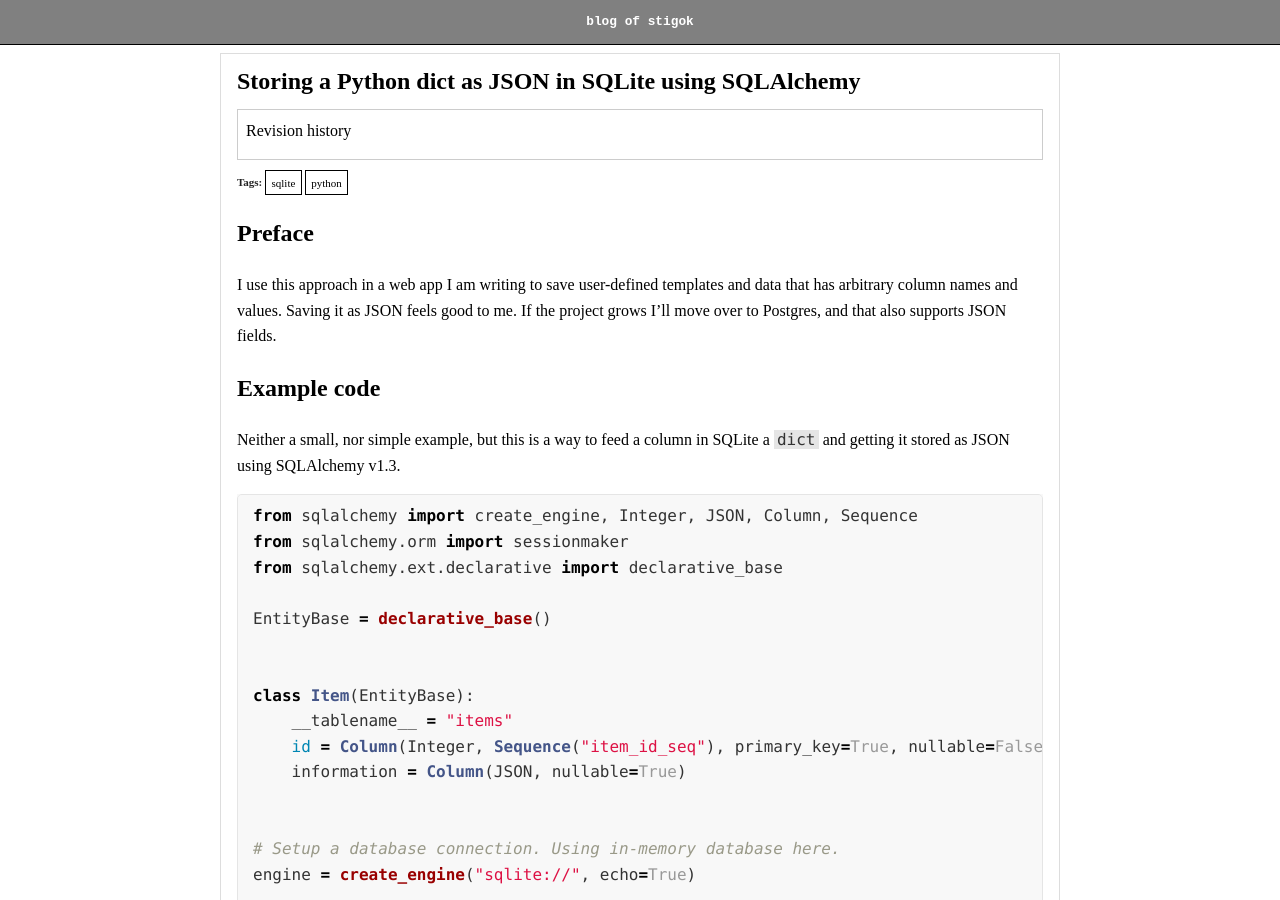
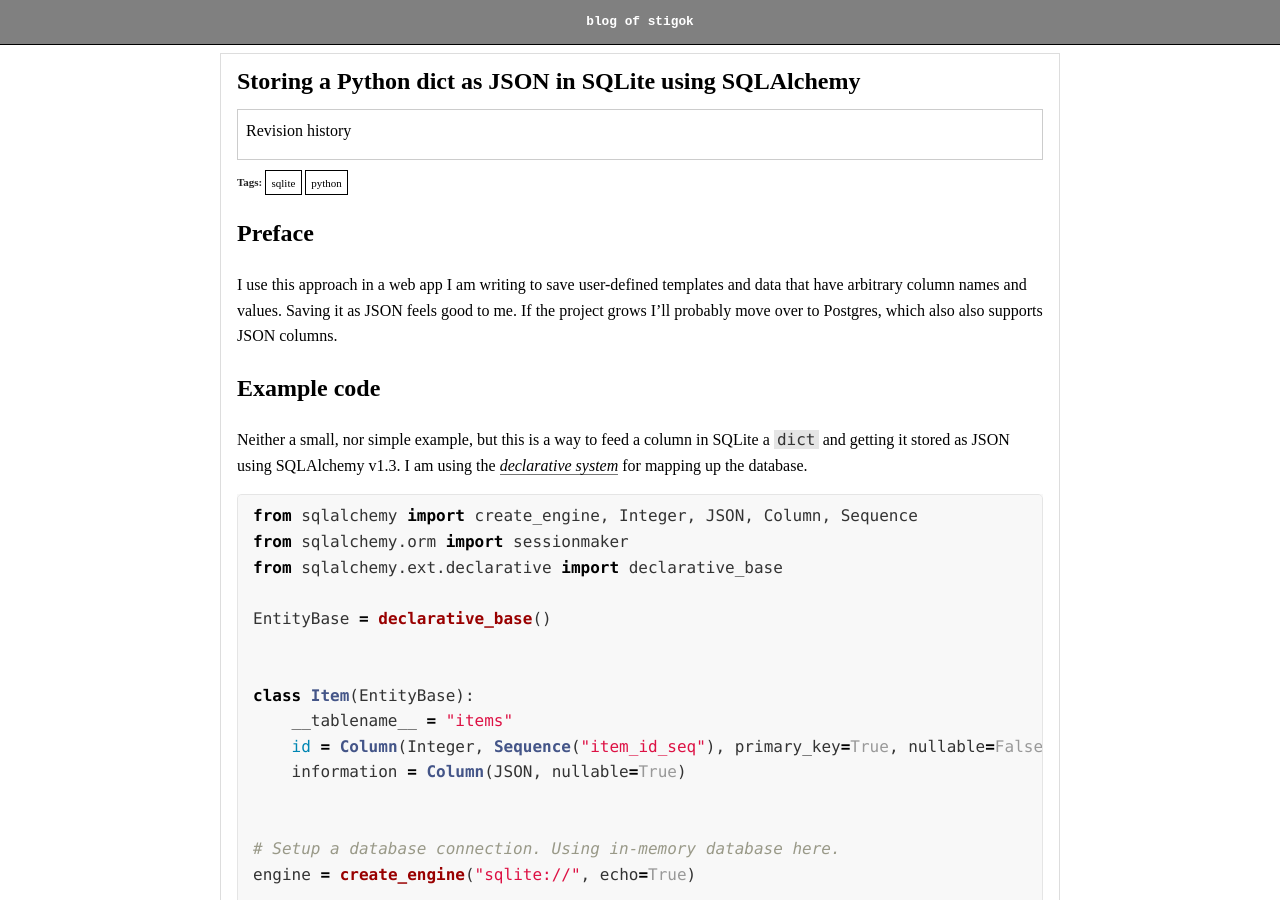
Before and after one commit to stigok/blog.stigok.com, a Jekyll site: the page built from collections/_posts/2020-09-06-sqlalchemy-sqlite-json-column-field.md, in a window 1280 px wide and 900 px high. Built offline with Jekyll 4.4.1, drawn with Linux system fonts in a browser that asks for light colours.

Commit message:
improve wording and links

````diff
--- a/collections/_posts/2020-09-06-sqlalchemy-sqlite-json-column-field.md
+++ b/collections/_posts/2020-09-06-sqlalchemy-sqlite-json-column-field.md
@@ -10,14 +10,15 @@
 ## Preface
 
 I use this approach in a web app I am writing to save user-defined templates and
-data that has arbitrary column names and values. Saving it as JSON feels good to
-me. If the project grows I'll move over to Postgres, and that also supports JSON
-fields.
+data that have arbitrary column names and values. Saving it as JSON feels good to
+me. If the project grows I'll probably move over to Postgres, which also also
+supports JSON columns.
 
 ## Example code
 
 Neither a small, nor simple example, but this is a way to feed a column in SQLite
 a `dict` and getting it stored as JSON using SQLAlchemy v1.3.
+I am using the [*declarative system*][1] for mapping up the database.
 
 ```python
 from sqlalchemy import create_engine, Integer, JSON, Column, Sequence
@@ -59,6 +60,8 @@
 ```
 
 ## References
-- https://www.sqlite.org/json1.html
-- https://stackoverflow.com/questions/31804378/how-to-query-on-a-json-type-field-with-sqlalchemy
-- https://docs.sqlalchemy.org/en/13/
+- <https://www.sqlite.org/json1.html>
+- <https://stackoverflow.com/questions/31804378/how-to-query-on-a-json-type-field-with-sqlalchemy>
+- <https://docs.sqlalchemy.org/en/13/>
+
+[1]: https://docs.sqlalchemy.org/en/13/orm/extensions/declarative/basic_use.html
````
